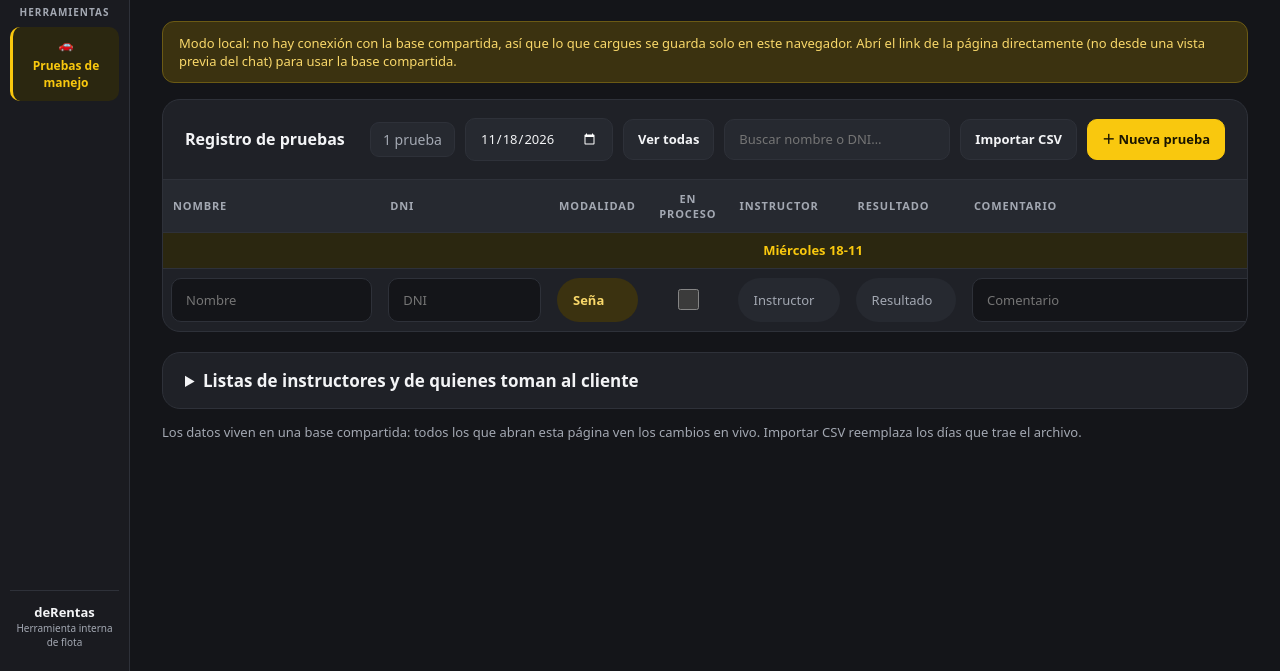
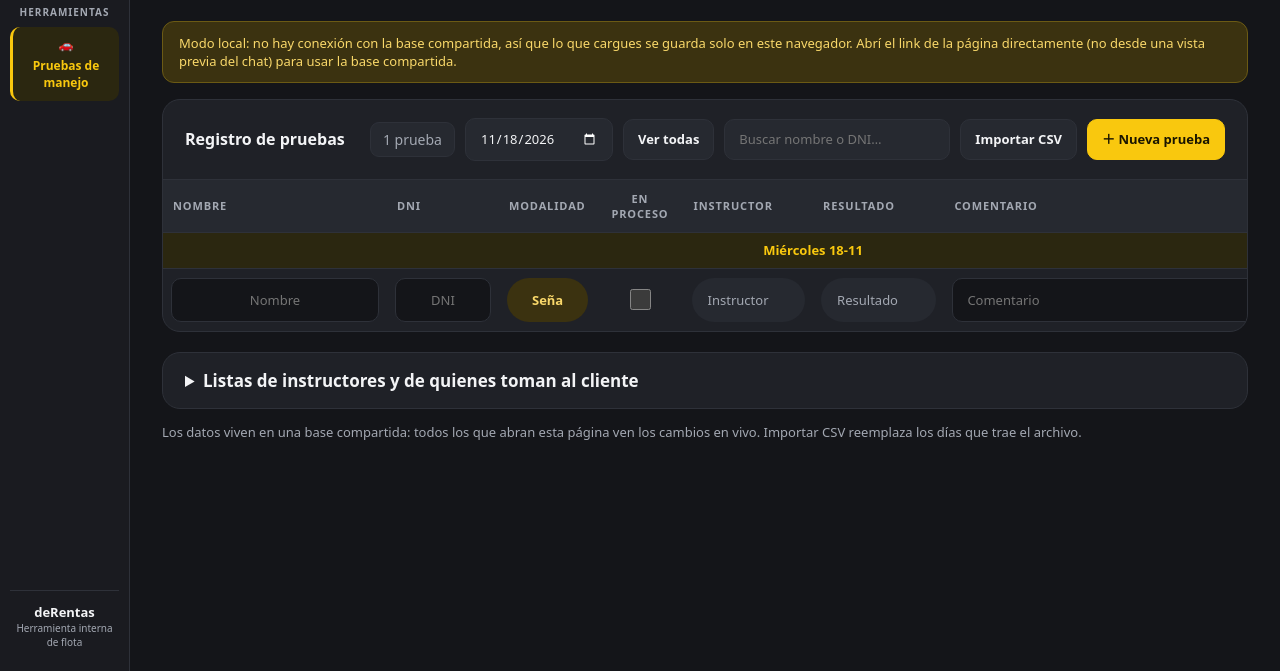
Before and after one commit to mgutierrezderentas-bit/Alquileres, a plain HTML site: page index.html in a window 1280 px wide. Both pictures are taken after a click on the button "＋ Nueva prueba". Shown: the part 129-800 px from the top of the page. Drawn offline with Linux system fonts and the light colour scheme.

Commit message:
Add files via upload

```diff
--- a/index.html
+++ b/index.html
@@ -38,7 +38,7 @@ th{background:var(--card2);color:var(--mute);text-align:left;padding:11px 10px;f
 td{padding:9px 8px;border-top:1px solid var(--line);vertical-align:middle}
 tr.day td{background:#2b2710;color:var(--acc);font-weight:700;text-align:center;text-transform:capitalize;padding:8px}
 tr.proc td{background:rgba(249,200,14,.05)}
-td input[type=text]{width:100%;min-height:44px;background:var(--bg);border:1px solid var(--line);border-radius:10px;padding:12px 14px;font-size:13px}td input[data-f=n]{min-width:190px}td input[data-f=dni]{min-width:120px}td input[data-f=c]{min-width:340px}
+td input[type=text]{width:100%;min-height:44px;background:var(--bg);border:1px solid var(--line);border-radius:10px;padding:12px 14px;font-size:13px}td input[data-f=n]{min-width:190px;text-align:center}td input[data-f=dni]{width:96px;min-width:0;padding:12px 6px;text-align:center}th:nth-child(2),td:nth-child(2){width:1%;white-space:nowrap}select[data-f=m]{text-align:center;text-align-last:center}select.mg{background:var(--ap);color:var(--apink)}td input[data-f=c]{min-width:340px}
 td input[type=text]:hover{border-color:var(--mute)}td input[type=text]:focus{outline:2px solid var(--acc);background:var(--bg)}
 td select{width:100%;appearance:none;-webkit-appearance:none;border:0;border-radius:999px;padding:12px 16px;min-height:44px;cursor:pointer;font-weight:600;font-size:13px}
 select.m{background:var(--yel);color:var(--yelink)}select.r-ap{background:var(--ap);color:var(--apink)}select.r-de{background:var(--de);color:var(--deink)}select.r-ps{background:var(--ps);color:var(--psink)}select.m0{background:var(--card2);color:var(--ink)}select.empty{background:var(--card2);color:var(--mute);font-weight:500}
@@ -136,8 +136,8 @@ function render(){
     const is=r.i?`style="background:hsl(${hue(r.i)} 45% 28%);color:hsl(${hue(r.i)} 80% 82%)"`:"";
     h+=`<tr data-d="${r.d}" data-k="${r.key}" class="${r.p?"proc":""}">
     <td><input type="text" data-f="n" value="${esc(r.n)}" placeholder="Nombre"></td>
-    <td><input type="text" data-f="dni" inputmode="numeric" value="${esc(r.dni)}" placeholder="DNI"></td>
-    <td><select data-f="m" class="${r.m?"m":"empty"}">${opts(MODS,r.m,"—")}</select></td>
+    <td><input type="text" data-f="dni" inputmode="numeric" maxlength="8" value="${esc(r.dni)}" placeholder="DNI"></td>
+    <td><select data-f="m" class="${r.m==="Express"?"mg":r.m?"m":"empty"}">${opts(MODS,r.m,"—")}</select></td>
     <td class="ck"><input type="checkbox" data-f="p"${r.p?" checked":""}></td>
     <td><select data-f="i" class="${r.i?"":"empty"}" ${is}>${opts(ins,r.i,"Instructor")}</select></td>
     <td><select data-f="r" class="${rc}">${opts(RES,r.r,"Resultado")}</select></td>
```
